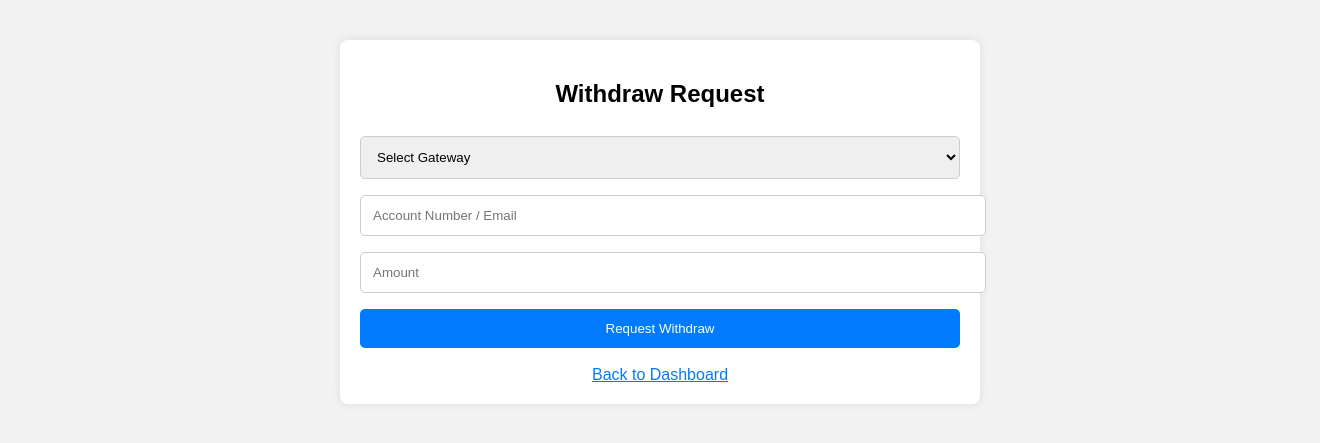
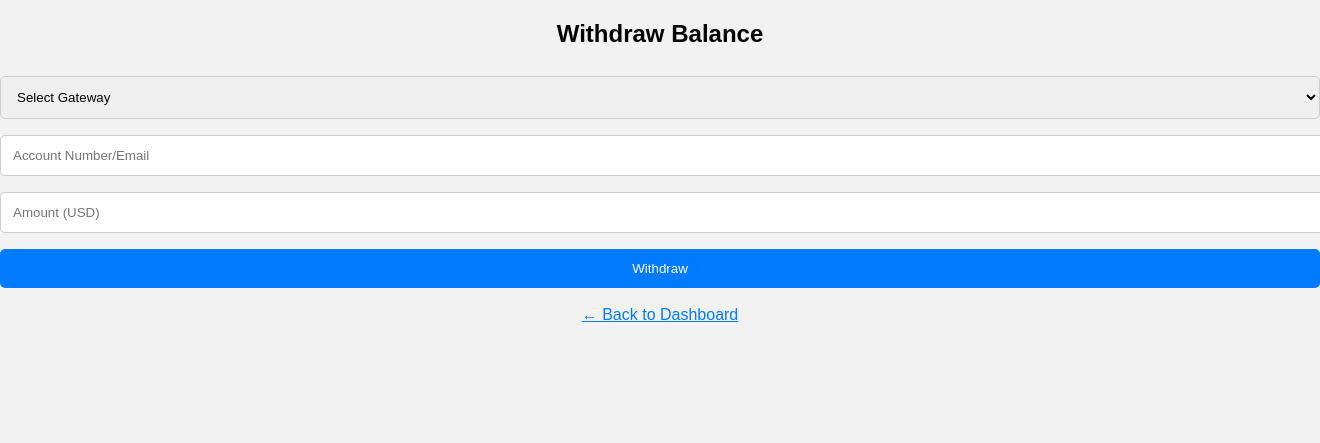
Before and after one commit to talha441/WalletoHub, a Flask app: page /withdraw in a window 1320 px wide; the page is wider, and only the part inside the window is pictured. Shown: the top 443 px of that part. Run offline with Flask 3, Linux system fonts and the light colour scheme; the visitor is signed in with stand-in values (Sample User, id 1).

Commit message:
Update withdraw.html

```diff
--- a/templates/withdraw.html
+++ b/templates/withdraw.html
@@ -1,7 +1,15 @@
-{% extends 'base.html' %}
-{% block title %}Withdraw{% endblock %}
-{% block content %}
-<h2>Withdraw Request</h2>
+<!DOCTYPE html>
+<html>
+<head>
+  <title>Withdraw - WalletoHub</title>
+  <link rel="stylesheet" href="/static/style.css">
+</head>
+<body>
+  <div class="form-container">
+    <h2>Withdraw Balance</h2>
+    {% if success %}
+      <p class="success">Withdrawal request of ${{ amount }} via {{ method }} ({{ number }}) has been submitted successfully!</p>
+    {% endif %}
     <form method="POST">
       <select name="method" required>
         <option value="">Select Gateway</option>
@@ -11,9 +19,11 @@
         <option value="PayPal">PayPal</option>
         <option value="Payoneer">Payoneer</option>
       </select>
-  <input type="text" name="number" placeholder="Account Number / Email" required>
-  <input type="number" name="amount" placeholder="Amount" required>
-  <button type="submit">Request Withdraw</button>
+      <input type="text" name="number" placeholder="Account Number/Email" required>
+      <input type="number" name="amount" placeholder="Amount (USD)" step="0.01" required>
+      <button type="submit">Withdraw</button>
     </form>
-<a href="/dashboard">Back to Dashboard</a>
-{% endblock %}
+    <a href="/dashboard">← Back to Dashboard</a>
+  </div>
+</body>
+</html>
```
Lines whose indentation alone changed are shown as unchanged.
